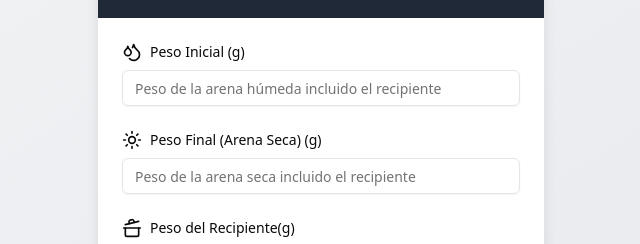
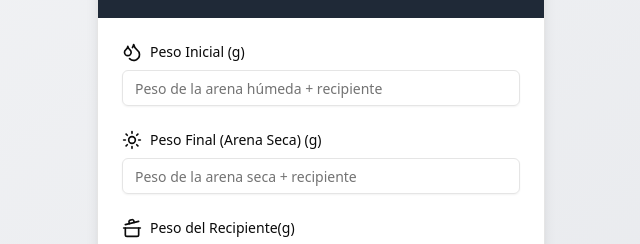
Before and after one commit to LEstebanR/humedad_arena, a React (Vite) app: page / in a window 1280 px wide. Shown: the part 195-439 px from the top of the page, without its empty margins (319-959 px from the left). Built offline with nearby package versions, Linux system fonts and the light colour scheme.

Commit message:
short placeholder

```diff
--- a/src/App.tsx
+++ b/src/App.tsx
@@ -92,7 +92,7 @@ export default function Component() {
             <Input
               id="pesoInicial"
               type="number"
-              placeholder="Peso de la arena húmeda incluido el recipiente"
+              placeholder="Peso de la arena húmeda + recipiente"
               value={pesoInicial}
               onChange={(e) => setPesoInicial(e.target.value)}
               onKeyDown={handleKeyDown}
@@ -106,7 +106,7 @@ export default function Component() {
             <Input
               id="pesoFinal"
               type="number"
-              placeholder="Peso de la arena seca incluido el recipiente"
+              placeholder="Peso de la arena seca + recipiente"
               value={pesoFinal}
               onChange={(e) => setPesoFinal(e.target.value)}
               onKeyDown={handleKeyDown}
```
